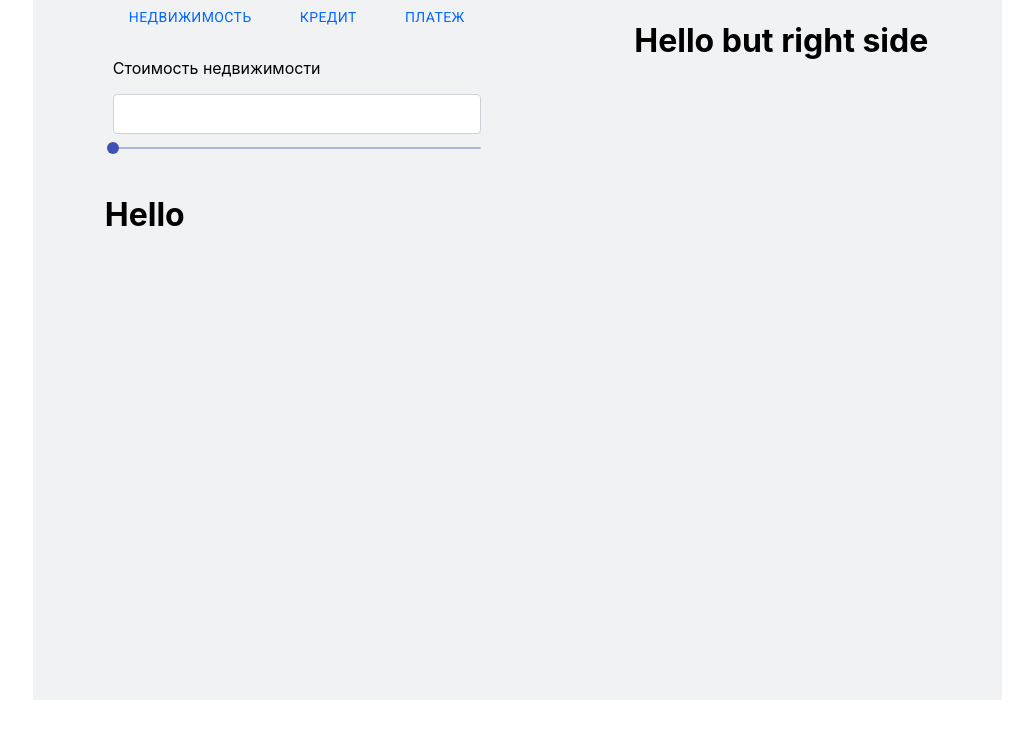
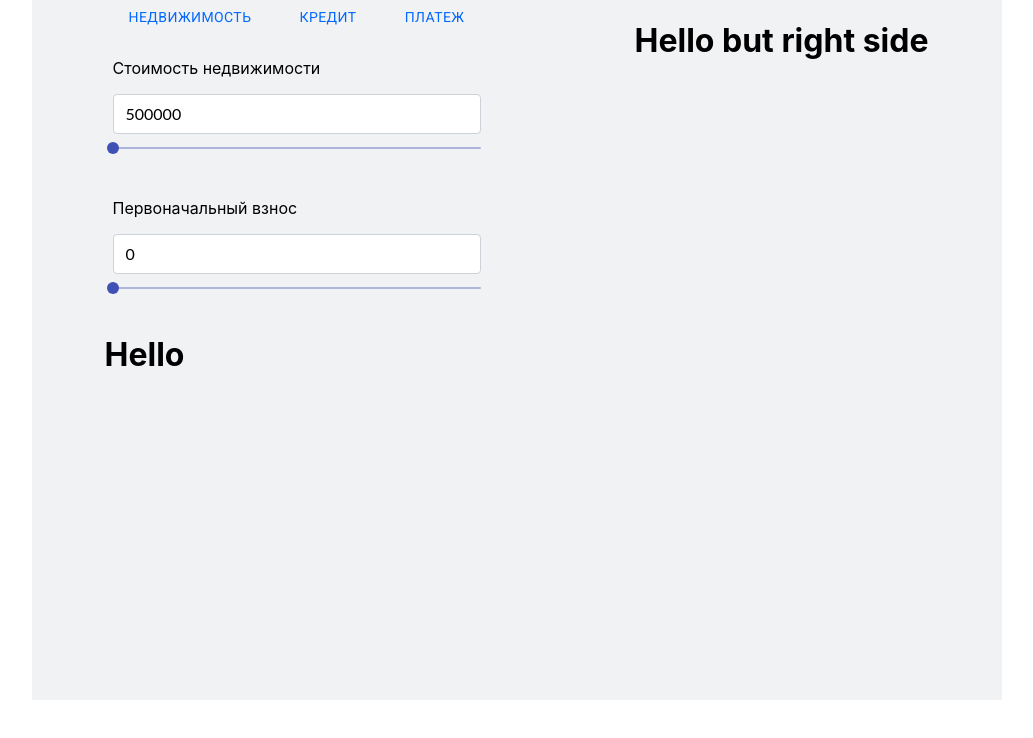
Before and after one commit to Amazingwhite/projects, a React (Create React App) app in the folder table/: page / in a window 1280 px wide. Shown: the top 738 px of the page, without its empty margins (123-1156 px from the left). Built offline with nearby package versions, Linux system fonts and the light colour scheme.

Commit message:
первые два слайдера

```diff
--- a/table/src/calculator/calculator.jsx
+++ b/table/src/calculator/calculator.jsx
@@ -1,5 +1,6 @@
 import { Button, makeStyles } from '@material-ui/core';
 import Slider from '@material-ui/core/Slider';
+import { useEffect, useState } from 'react';
 import './calculator.css';
 
 const useStyles = makeStyles({
@@ -10,7 +11,7 @@ const useStyles = makeStyles({
         justifyContent: 'flex-start'
     },
     container: {
-        width: 969,
+        width: 970,
         height: 700,
         display: 'flex',
         justifyContent: 'space-around',
@@ -42,17 +43,32 @@ const useStyles = makeStyles({
     estateCost: {
         margin: 8
     },
+    firstDeposit: {
+        margin: 8
+    },
     estateCostText: {
         display: 'block'
     },
-    input:{
+    estateInput: {
         width: '100%',
         border: '1px solid #CED1D7',
         height: 40,
         outline: 'none',
         padding: '9px 12px',
         fontSize: 16,
-    boxSizing:' border-box',
+        boxSizing: ' border-box',
+        fontFamily: 'Lato,Arial,sans-serif',
+        lineHeight: 22,
+        borderRadius: 4
+    },
+    firstDepositInput: {
+        width: '100%',
+        border: '1px solid #CED1D7',
+        height: 40,
+        outline: 'none',
+        padding: '9px 12px',
+        fontSize: 16,
+        boxSizing: ' border-box',
         fontFamily: 'Lato,Arial,sans-serif',
         lineHeight: 22,
         borderRadius: 4
@@ -60,6 +76,30 @@ const useStyles = makeStyles({
 })
 
 function Calculator() {
+
+    const [estateValue, setEstateValue] = useState(500000);
+
+    const handleEstateSliderChange = (event, newEstateValue) => {
+        setEstateValue(newEstateValue);
+    }
+
+    const handleEstateInputChange = (event) => {
+        setEstateValue(+event.target.value);
+    };
+
+    const [firstDepositValue, setFirstDepositValue] = useState(0);
+
+    const handleFirstDepositSliderChange = (event, newFirstDepositValue) => {
+        setFirstDepositValue(newFirstDepositValue);
+    }
+
+    const handleFirstDepositInputChange = (event) => {
+        setFirstDepositValue(+event.target.value);
+    };
+
+
+
+
     const classes = useStyles();
     return (
         <div className="calculator">
@@ -73,8 +113,28 @@ function Calculator() {
 
                     <div className={classes.estateCost}>
                         <p>Стоимость недвижимости</p>
-                        <input className={classes.input}></input>
-                        <Slider></Slider>
+                        <input className={classes.estateInput} type="number" value={estateValue} onChange={handleEstateInputChange}></input>
+                        <Slider
+                            min={500000}
+                            max={99999999}
+                            step={280000}
+                            defaultValue={500000}
+                            onChange={handleEstateSliderChange}
+                            value={typeof estateValue === 'number' ? estateValue : 500000}
+                        ></Slider>
+                    </div>
+
+                    <div className={classes.firstDeposit}>
+                        <p>Первоначальный взнос</p>
+                        <input className={classes.firstDepositInput} type="number" value={firstDepositValue >= estateValue - 500000 ? estateValue - 500000 : firstDepositValue} onChange={handleFirstDepositInputChange}></input>
+                        <Slider
+                            min={0}
+                            max={estateValue - 500000}
+                            step={10000}
+                            defaultValue={0}
+                            onChange={handleFirstDepositSliderChange}
+                            value={firstDepositValue}
+                        ></Slider>
                     </div>
 
                     <h1>Hello</h1>
```
Also changed, not shown: 1 other file (tests, documents, lock files or other folders). Lines whose indentation alone changed are shown as unchanged.
